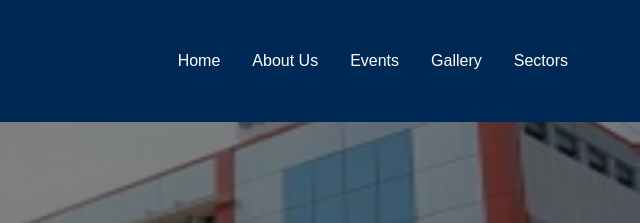
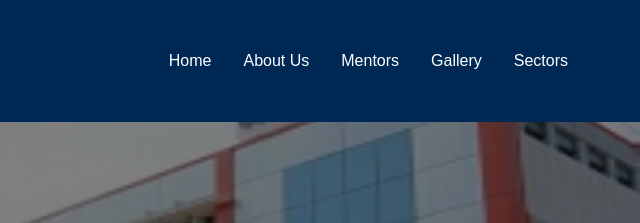
Before and after one commit to Mohitham007/ennovateclub, a plain HTML site: page index.html in a window 1280 px wide. Shown: the top 223 px of the page, 640-1280 px from the left. Drawn offline with Linux system fonts and the light colour scheme.

Commit message:
Update index.html

```diff
--- a/index.html
+++ b/index.html
@@ -17,7 +17,7 @@
             <nav>
                 <a href="#home">Home</a>
                 <a href="#about">About Us</a>
-                <a href="#events">Events</a>
+                <a href="#events">Mentors</a>
                 <a href="#gallery">Gallery</a>
                 <a href="#sectors">Sectors</a>
             </nav>
```
